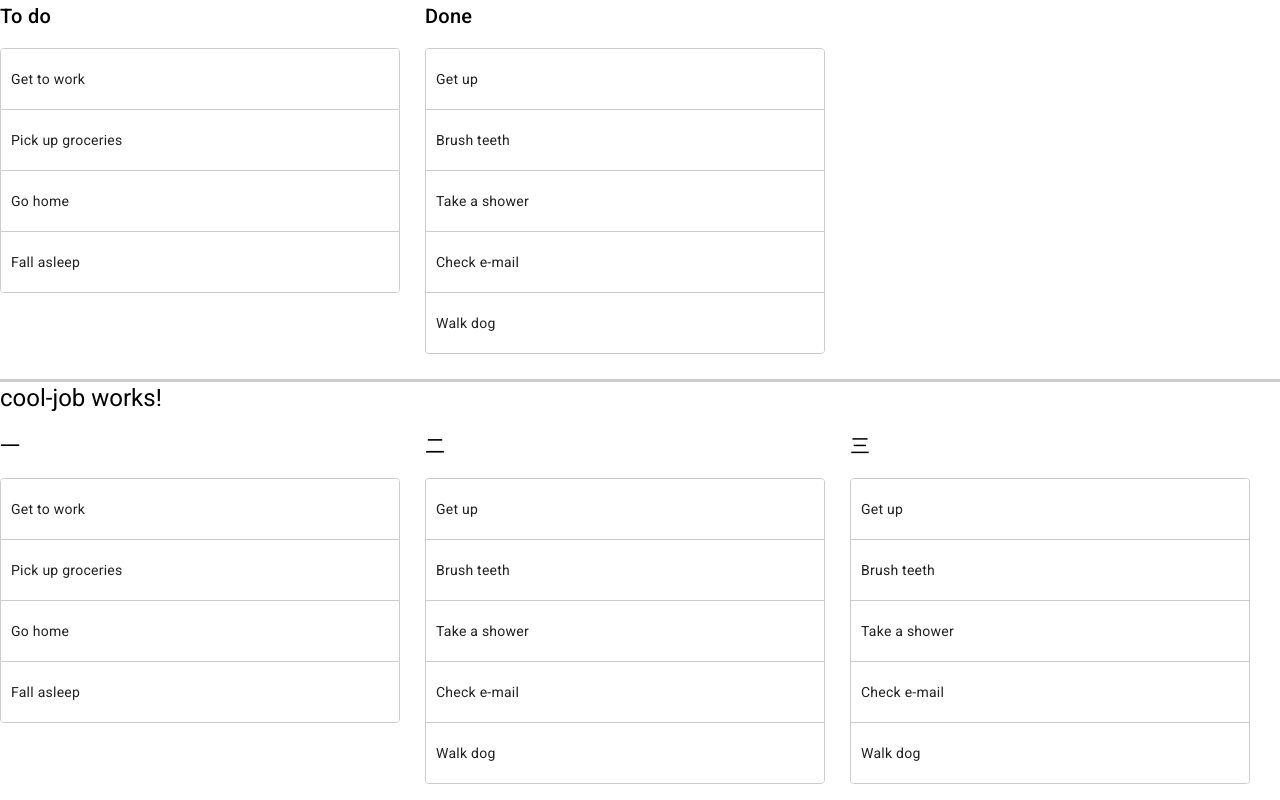
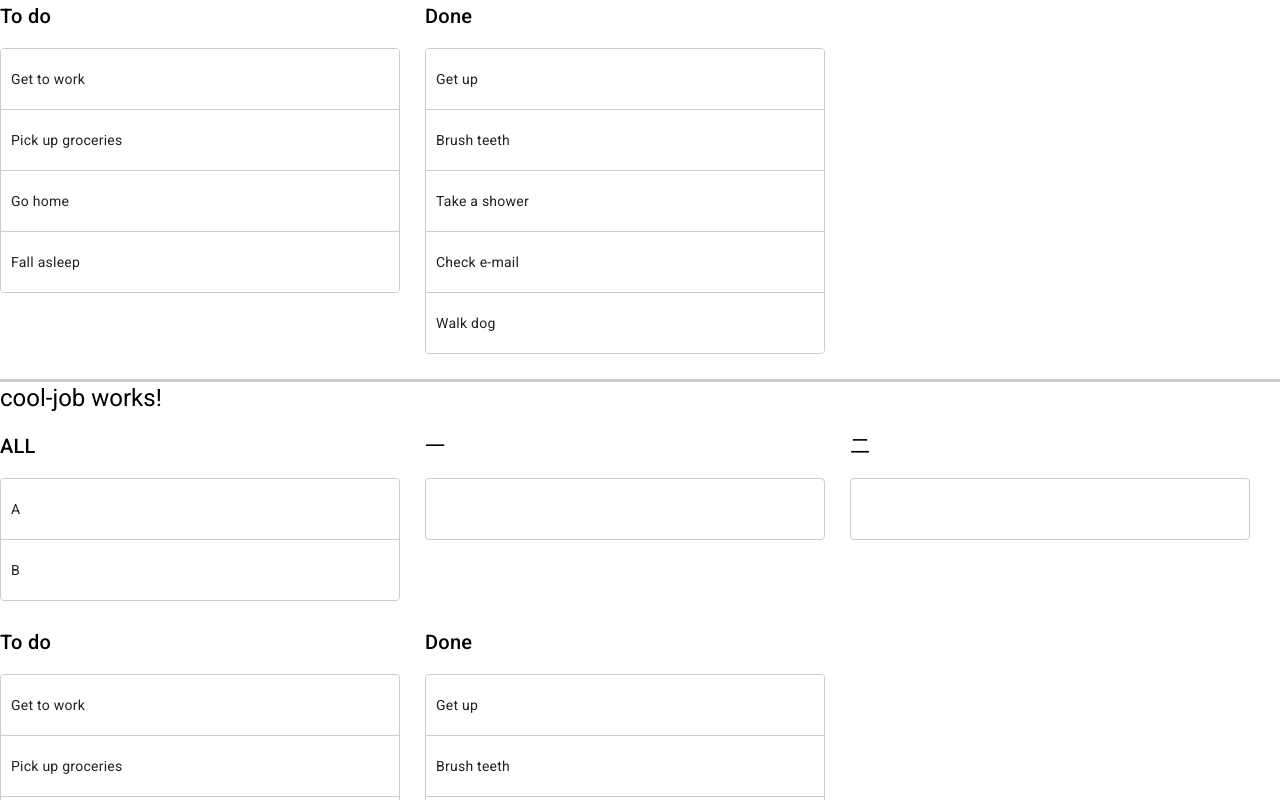
Before and after one commit to grace350276/f2ew3, an Angular app: page / in a window 1280 px wide. Shown: the top 800 px of the page. Built offline with nearby package versions, Linux system fonts and the light colour scheme.

Commit message:
可限制每格只能有一個

```diff
--- a/src/app/cool-job/cool-job.component.html
+++ b/src/app/cool-job/cool-job.component.html
@@ -1,6 +1,21 @@
 
 <div class="middle-line"></div>
 <h1>cool-job works!</h1>
+
+<div class="coolJob-container">
+  <h2>ALL</h2>
+
+  <div
+      cdkDropList
+      #AllInList="cdkDropList"
+      [cdkDropListData]="AllIn"
+      [cdkDropListConnectedTo]="[oneList,twoList]"
+      class="coolJob-list"
+      (cdkDropListDropped)="drop($event)">
+      <div class="coolJob-box" *ngFor="let item of AllIn" cdkDrag>{{item}}</div>
+  </div>
+  </div>
+
 
 <div class="coolJob-container">
     <h2>一</h2>
@@ -9,8 +24,8 @@
       cdkDropList
       #oneList="cdkDropList"
       [cdkDropListData]="one"
-      [cdkDropListConnectedTo]="[threeList,twoList]"
-      [cdkDropListEnterPredicate]="todoPredicate"
+      [cdkDropListConnectedTo]="[AllInList,twoList]"
+      [cdkDropListEnterPredicate]="OnePredicate"
 
       class="coolJob-list"
       (cdkDropListDropped)="drop($event)">
@@ -25,26 +40,11 @@
     cdkDropList
     #twoList="cdkDropList"
     [cdkDropListData]="two"
-    [cdkDropListConnectedTo]="[oneList,threeList]"
+    [cdkDropListConnectedTo]="[oneList,AllInList]"
+    [cdkDropListEnterPredicate]="TwoPredicate"
+
     class="coolJob-list"
     (cdkDropListDropped)="drop($event)">
     <div class="coolJob-box" *ngFor="let item of two" cdkDrag>{{item}}</div>
 </div>
 </div>
-
-<div class="coolJob-container">
-    <h2>三</h2>
-
-    <div
-        cdkDropList
-        #threeList="cdkDropList"
-        [cdkDropListData]="three"
-        [cdkDropListConnectedTo]="[oneList,twoList]"
-
-
-
-        class="coolJob-list"
-        (cdkDropListDropped)="drop($event)">
-        <div class="coolJob-box" *ngFor="let item of three" cdkDrag>{{item}}</div>
-    </div>
-    </div>
--- a/src/app/cool-job/cool-job.component.ts
+++ b/src/app/cool-job/cool-job.component.ts
@@ -9,19 +9,29 @@ import {CdkDragDrop, moveItemInArray, transferArrayItem} from '@angular/cdk/drag
 
 export class CoolJobComponent {
 
-  get isTodoAvailable(): boolean {
-    return this.one && this.one.length < 5;
+  get isOneAvailable(): boolean {
+    return this.one && this.one.length < 1;
 }
 
-  todoPredicate = (): boolean => {
-    return this.isTodoAvailable;
+  OnePredicate = (): boolean => {
+    return this.isOneAvailable;
 }
 
-  one = ['Get to work', 'Pick up groceries', 'Go home', 'Fall asleep'];
+get isTwoAvailable(): boolean {
+  return this.two && this.two.length < 1;
+}
 
-  two = ['Get up', 'Brush teeth', 'Take a shower', 'Check e-mail', 'Walk dog'];
+TwoPredicate = (): boolean => {
+  return this.isTwoAvailable;
+}
 
-  three = ['Get up', 'Brush teeth', 'Take a shower', 'Check e-mail', 'Walk dog'];
+AllIn:string[] = ['A', 'B'];
+
+  one:string[] = [];
+
+  two:string[] = [];
+
+
 
   drop(event: CdkDragDrop<string[]>) {
     if (event.previousContainer === event.container) {
```
